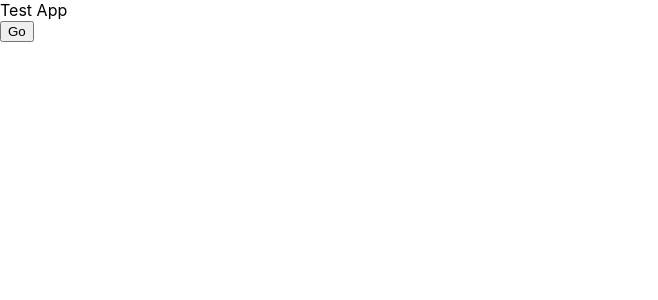
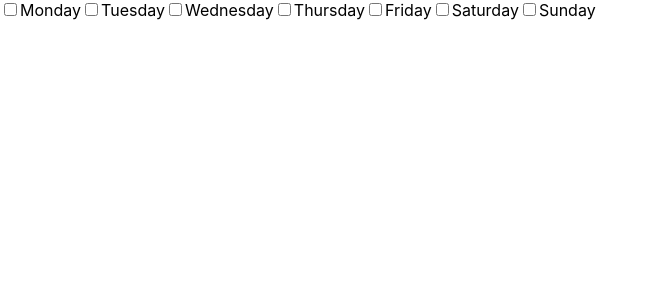
Before and after one commit to HumnaAleem1/react-practice, a React (Create React App) app: page / in a window 1280 px wide. Shown: the top 300 px of the page, without its empty margins (0-658 px from the left). Built offline with nearby package versions, Linux system fonts and the light colour scheme.

Commit message:
JO-4 create multiple checkbox

```diff
--- a/src/Routes.js
+++ b/src/Routes.js
@@ -1,11 +1,12 @@
 import { Switch, Route } from 'react-router-dom';
-import { Home } from './components/home/Home'
+// import { Home } from './components/home/Home'
+import { TimeSelector } from './components/time-selector/TimeSelector'
 
 const Routes = () => {
 
   return (
         <Switch>
-            <Route path="/" component={Home} />
+            <Route path="/" component={TimeSelector} />
         </Switch>
     )
 }
--- /dev/null
+++ b/src/components/time-selector/Checkboxes.ts
@@ -0,0 +1,31 @@
+
+export const checkboxes = {
+    'Monday': {
+        label: 'Monday',
+        checked: false
+    },
+    'Tuesday': {
+        label: 'Tuesday',
+        checked: false
+    },
+    'Wednesday': {
+        label: 'Wednesday',
+        checked: false
+    },
+    'Thursday': {
+        label: 'Thursday',
+        checked: false
+    },
+    'Friday': {
+        label: 'Friday',
+        checked: false
+    },
+    'Saturday': {
+        label: 'Saturday',
+        checked: false
+    },
+    'Sunday': {
+        label: 'Sunday',
+        checked: false
+    }
+}
--- /dev/null
+++ b/src/components/time-selector/TimeSelector.tsx
@@ -0,0 +1,23 @@
+import { useState } from 'react'
+import { checkboxes } from './Checkboxes'
+
+export const TimeSelector = () => {
+
+    const [cards, setCards] = useState([])
+
+    const checkedCheckbox = (value: boolean, day: string) => {
+
+    }
+
+    return  <div>
+        {
+            Object.values(checkboxes).map((checkbox) => {
+                const { checked, label} = checkbox
+                return  <>
+                        <input type='checkbox' checked={checked} onChange={(e) => checkedCheckbox(e.target.checked, label)}/>
+                        <label>{label}</label>
+                </>
+           })
+       }
+    </div>
+}
```
